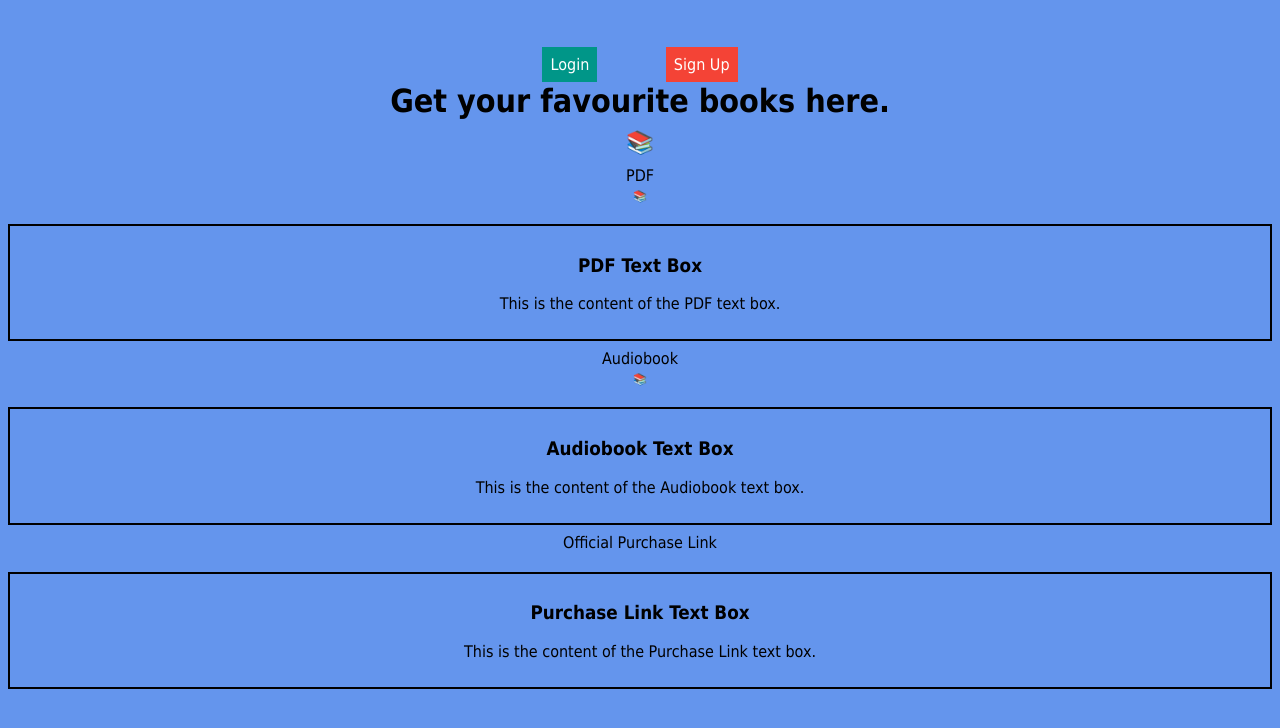
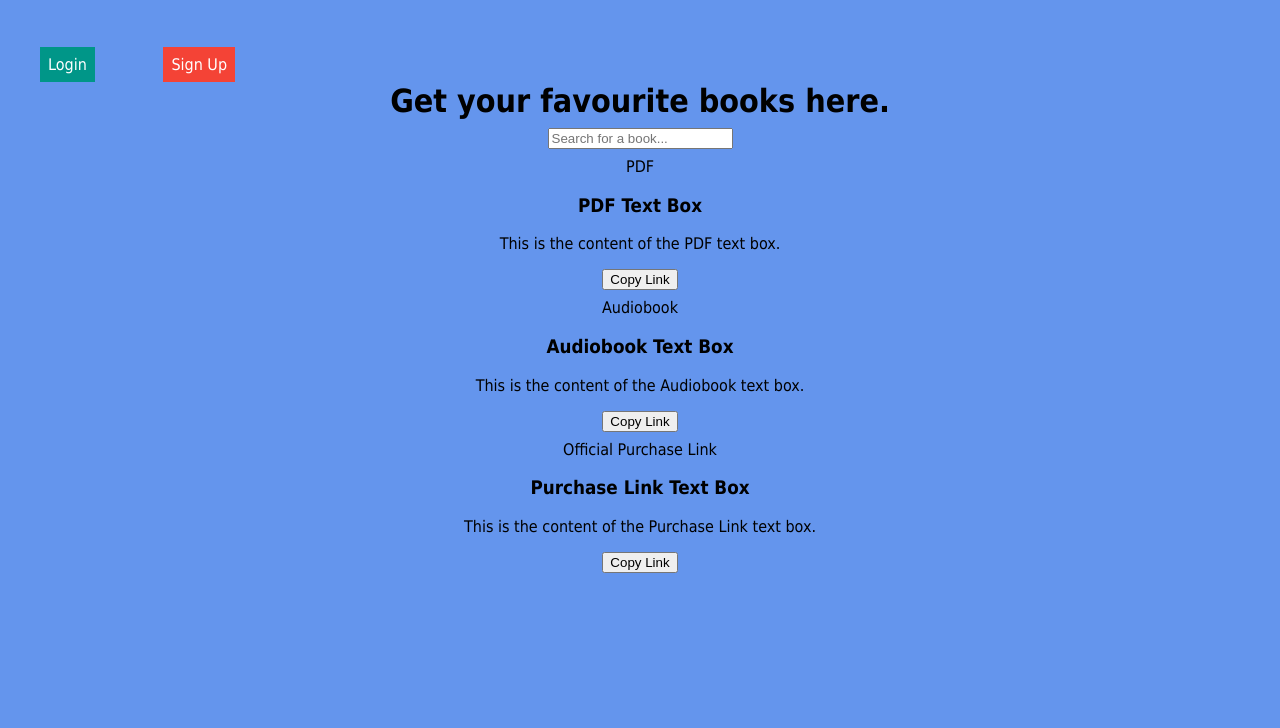
Before and after one commit to jacobaxo/BookDar, a plain HTML site: page hackYSU_website/index.html in a window 1280 px wide. Shown: the part 64-792 px from the top of the page. Drawn offline with Linux system fonts and the light colour scheme.

Commit message:
Update index.html

```diff
--- a/hackYSU_website/index.html
+++ b/hackYSU_website/index.html
@@ -6,38 +6,58 @@
   <title>BookDar</title>
   <link rel="stylesheet" href="stylesheet.css">
   <link rel="icon" href="meme.png" type="image/png">
-    <style>
-        .textbox {
-            border: 2px solid black;
-            padding: 10px;
-            margin-top: 20px;
-            box-sizing: border-box;
-        }
-    </style>
 </head>
 <body>
   <h1 class="heading-primary"><span>BookDar📡</span> <br><img src="./meme.png" alt="" width="10%" height="2em "></h1>
-    <div id="container">
+  <div id="login-signup">
     <a href="./login_page.html" class="btn btn-primary">Login</a>
     <a href="./signup_page.html" class="btn btn-secondary">Sign Up</a>
+  </div>
+  <div id="container">
     <div id="content">
-            <h1 class="heading-secondary">Get your favourite books here. <br><span id="para"> 📚</span> </h1>
-            <p class="heading-secondary">PDF <br><span id="para"> 📚</span> </p>
+      <h1 class="heading-secondary">Get your favourite books here. <br><span id="para"> </span> </h1>
+      <input type="text" id="search-bar" placeholder="Search for a book...">
+      <p class="heading-secondary">PDF <br><span id="para"> </span> </p>
+      <div class="textbox-container">
         <div class="textbox">
           <h3>PDF Text Box</h3>
           <p>This is the content of the PDF text box.</p>
+          <button class="copy-btn">Copy Link</button>
         </div>
-            <p class="heading-secondary">Audiobook <br><span id="para"> 📚</span> </p>
+      </div>
+      <p class="heading-secondary">Audiobook <br><span id="para"> </span> </p>
+      <div class="textbox-container">
         <div class="textbox">
           <h3>Audiobook Text Box</h3>
           <p>This is the content of the Audiobook text box.</p>
+          <button class="copy-btn">Copy Link</button>
         </div>
-            <p class="heading-secondary">Official Purchase Link </div>
+      </div>
+      <p class="heading-secondary">Official Purchase Link </p>
+      <div class="textbox-container">
         <div class="textbox">
           <h3>Purchase Link Text Box</h3>
           <p>This is the content of the Purchase Link text box.</p>
+          <button class="copy-btn">Copy Link</button>
         </div>
       </div>
     </div>
+  </div>
+  <script>
+    const copyButtons = document.querySelectorAll('.copy-btn');
+
+    copyButtons.forEach(button => {
+      button.addEventListener('click', () => {
+        const textToCopy = button.parentElement.querySelector('p').textContent;
+        navigator.clipboard.writeText(textToCopy)
+          .then(() => {
+            console.log('Text copied to clipboard!');
+          })
+          .catch(err => {
+            console.error('Failed to copy text:', err);
+          });
+      });
+    });
+  </script>
 </body>
 </html>
```
Lines whose indentation alone changed are shown as unchanged.
